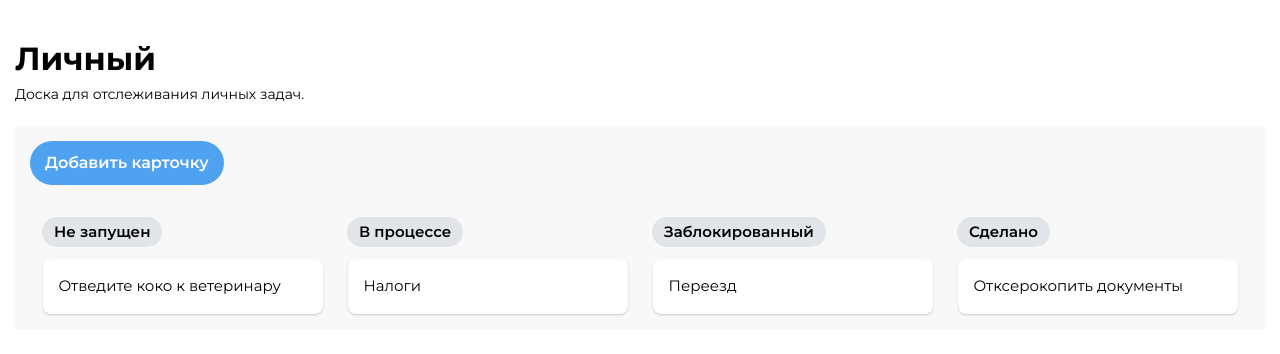
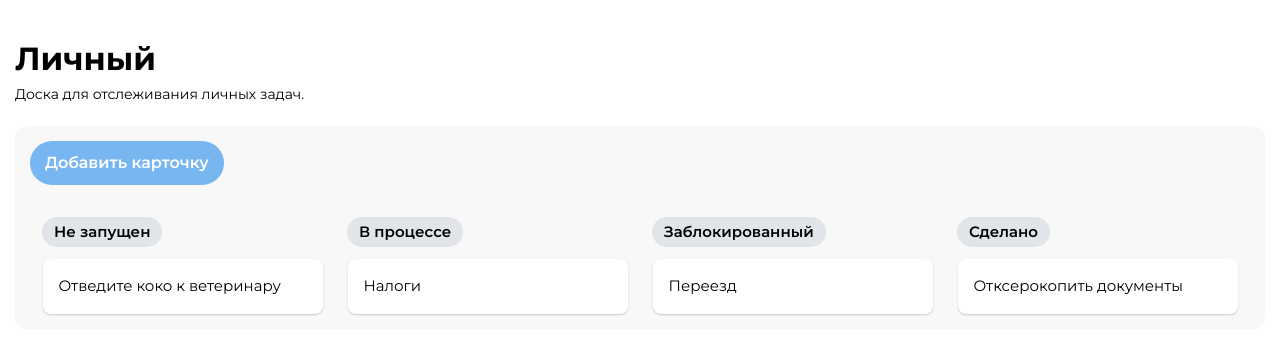
Before and after one commit to denisholmov/task_planning, a React (Create React App) app: page / in a window 1280 px wide. In both pictures the pointer is over the button "Добавить карточку". Shown: the top 354 px of the page. Built offline with nearby package versions, Linux system fonts and the light colour scheme.

Commit message:
finished the layout

```diff
--- a/src/components/Main/Main.module.scss
+++ b/src/components/Main/Main.module.scss
@@ -10,6 +10,8 @@ body {
 
 .content {
   padding: 15px;
+
+  border-radius: 12px;
   background-color: #f8f8f8;
   .btn {
     display: block;
@@ -21,6 +23,10 @@ body {
 
     background-color: #4fa2f0;
     border-radius: 25px;
+
+    &:hover {
+      background-color: #77b6f0;
+    }
   }
 
   .tasksItem {
```
